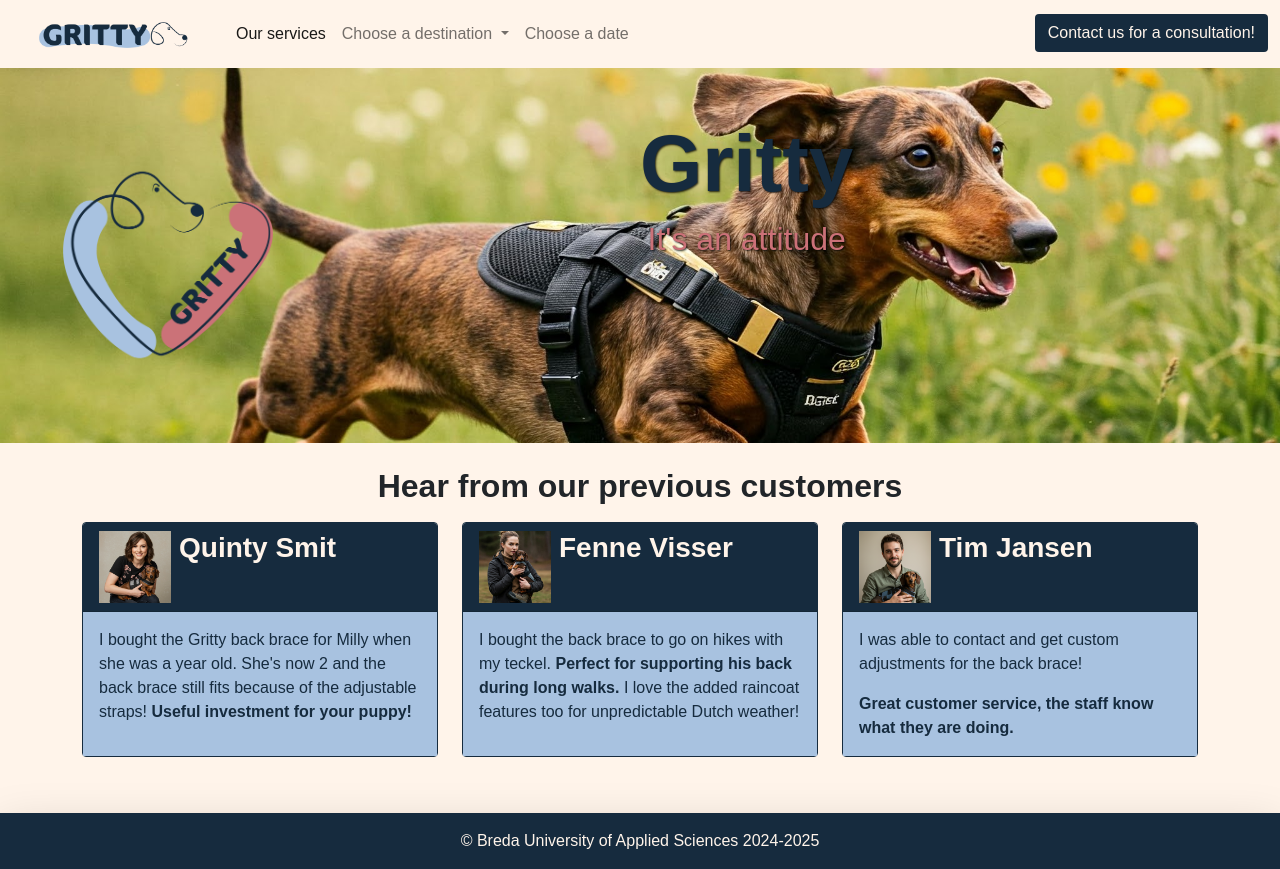
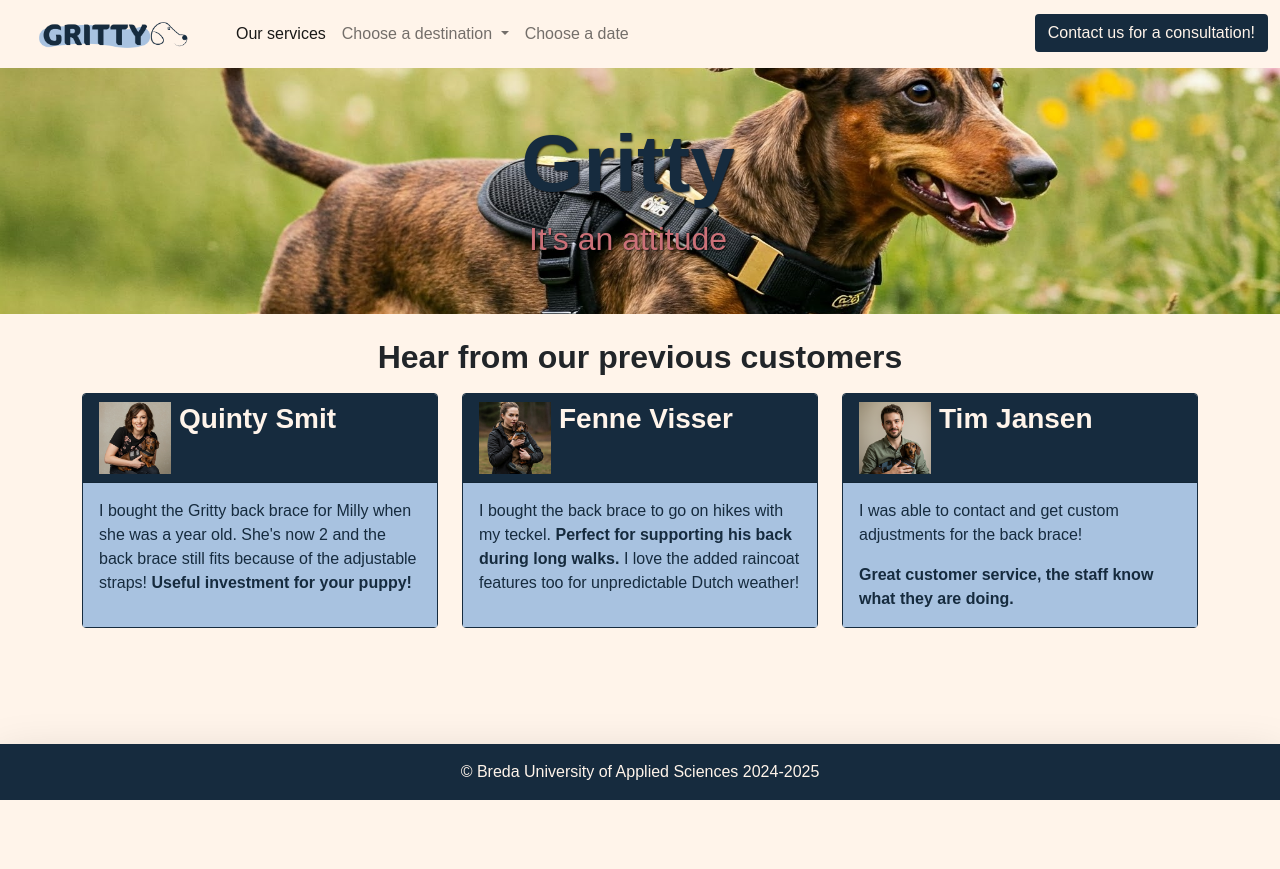
Before and after one commit to grittynl/gritty, a plain HTML site: page index.html in a window 1280 px wide. After the commit the page ends 800 px from the top, so only its background shows below. Drawn offline with nearby package versions, Linux system fonts and the light colour scheme; a web font is replaced by a local one.

Commit message:
Update image

```diff
--- a/index.html
+++ b/index.html
@@ -81,13 +81,14 @@
       <div class="row">
         <!-- The column with the logo gets smaller and smaller, from full width to 1/6th -->
         <div class="col-sm-6 col-md-5 col-lg-4 col-xl-3 col-xxl-2">
-          <img src="images/logos/gritty-logo-transparent.png" alt="Gritty Brandmark" class="w-100 d-block mx-auto">
         </div>
         <!-- The column with the name and tag line gets bigger and bigger -->
-        <div class="col-sm-5 col-md-6 col-lg-7 col-xl-8 col-xxl-9 text-center">
+		<div class="row text-center">
+        <div class="col-sm-5 col-md-6 col-lg-7 col-xl-8 col-xxl-9 mx-auto">
 			<h1 class="text-navy header" style="font-size: 80px;"><strong>Gritty</strong></h1>
           <h2 class= "text-mutedrose subheader">It's an attitude</h2>
         </div>
+		</div>
       </div>
     </div>
     <!-- End of hero section -->
```
